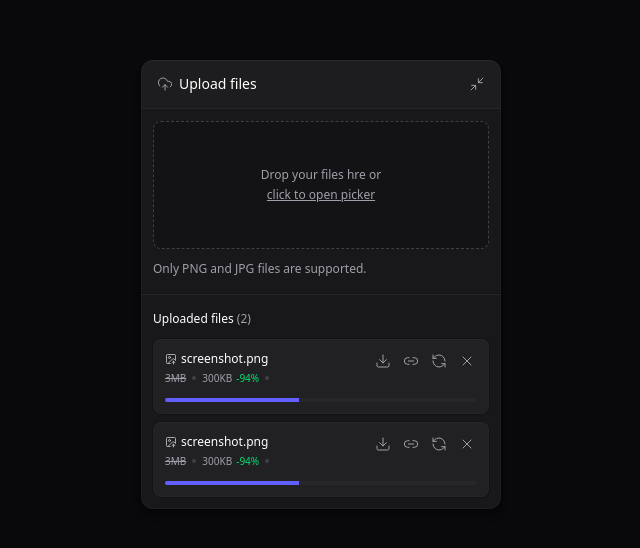
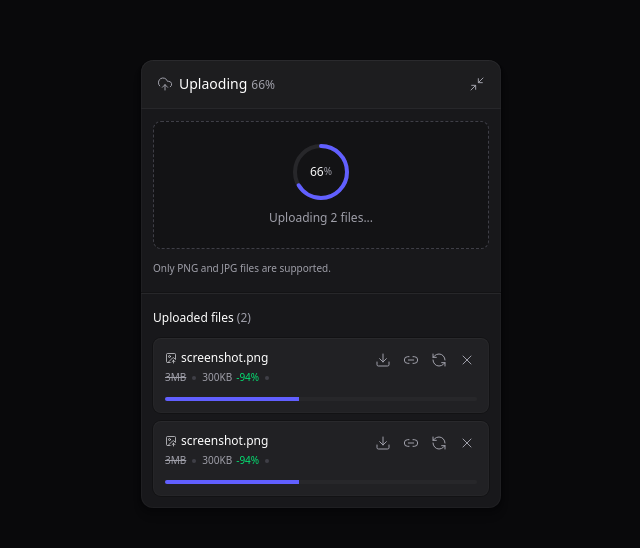
Before and after one commit to lucasbarbosaalves/widget-upload-ui, a React (Vite) app: page / in a window 1280 px wide. Shown: the part 116-664 px from the top of the page, without its empty margins (319-959 px from the left). Built offline with nearby package versions, Linux system fonts and the light colour scheme.

Commit message:
feat: add 'mock' states for components

```diff
--- a/src/components/upload-widget-dropzone.tsx
+++ b/src/components/upload-widget-dropzone.tsx
@@ -1,6 +1,10 @@
 import { useDropzone } from 'react-dropzone';
+import CircularProgressBar from '../ui/circular-progress-bar';
 
 export function UploadWidgetDropzone() {
+  const isAnyPendingUpload = true;
+  const uploadGlobalPercentage = 66;
+
   const { getInputProps, getRootProps, isDragActive } = useDropzone({
     multiple: true,
     accept: {
@@ -18,11 +22,20 @@ export function UploadWidgetDropzone() {
         {...getRootProps()}
       >
         <input type="file" {...getInputProps()} />
-        <span className="text-xs">Drop your files hre or</span>
-        <span className="text-xs underline">click to open picker</span>
+        {isAnyPendingUpload ? (
+          <div className="flex flex-col gap-2.5 items-center">
+            <CircularProgressBar progress={uploadGlobalPercentage} size={56} strokeWidth={4} />
+            <span className="text-xs">Uploading 2 files...</span>
+          </div>
+        ) : (
+          <>
+            <span className="text-xs">Drop your files hre or</span>
+            <span className="text-xs underline">click to open picker</span>
+          </>
+        )}
       </div>
 
-      <span className="text-xs  text-zinc-400">Only PNG and JPG files are supported.</span>
+      <span className="text-xxs  text-zinc-400">Only PNG and JPG files are supported.</span>
     </div>
   );
 }
--- a/src/components/upload-widget-title.tsx
+++ b/src/components/upload-widget-title.tsx
@@ -1,10 +1,19 @@
 import { UploadCloud } from 'lucide-react';
 
 export function UploadWidgetTitle() {
+  const isAnyPendingUpload = true;
+  const uploadGlobalPercentage = 66;
   return (
     <div className="flex items-center gap-1.5 text-sm font-medium">
       <UploadCloud className="size-4 text-zinc-400" strokeWidth={1.5} />
-      <span>Upload files</span>
+      {isAnyPendingUpload ? (
+        <span className="flex items-baseline gap-1">
+          Uplaoding
+          <span className="text-xs text-zinc-400 tabular-nums">{uploadGlobalPercentage}%</span>
+        </span>
+      ) : (
+        <span>Upload files</span>
+      )}
     </div>
   );
 }
--- a/src/components/upload-widget-upload-list.tsx
+++ b/src/components/upload-widget-upload-list.tsx
@@ -1,15 +1,21 @@
 import { UploadWidgetUploadItem } from './upload-widget-upload-item';
 
 export function UploadWidgetList() {
+  const isUploadListEmpty = false;
+
   return (
     <div className="px-3 flex flex-col gap-3">
       <span className="text-xs font-medium">
         Uploaded files <span className="text-zinc-400">(2)</span>
       </span>
-      <div className="flex flex-col gap-2">
-        <UploadWidgetUploadItem />
-        <UploadWidgetUploadItem />
-      </div>
+      {isUploadListEmpty ? (
+        <span className="text-sm text-zinc-400">No uploads added</span>
+      ) : (
+        <div className="flex flex-col gap-2">
+          <UploadWidgetUploadItem />
+          <UploadWidgetUploadItem />
+        </div>
+      )}
     </div>
   );
 }
```
